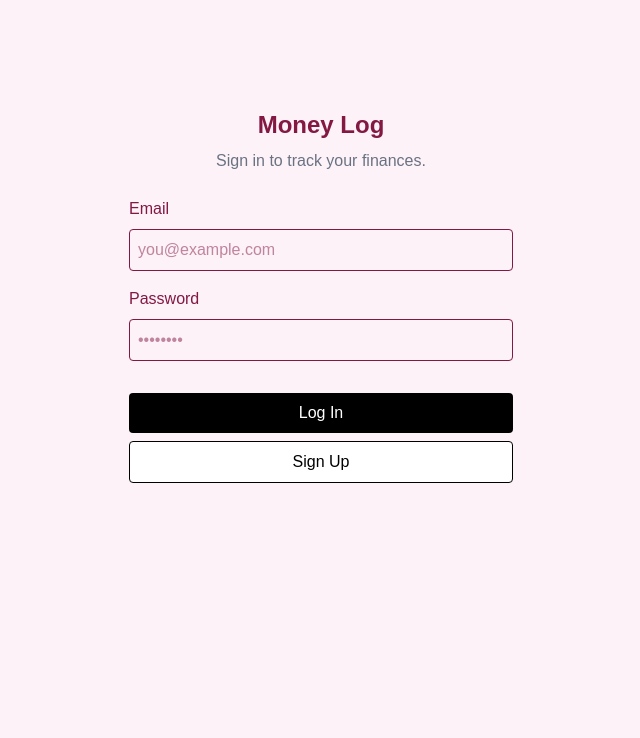
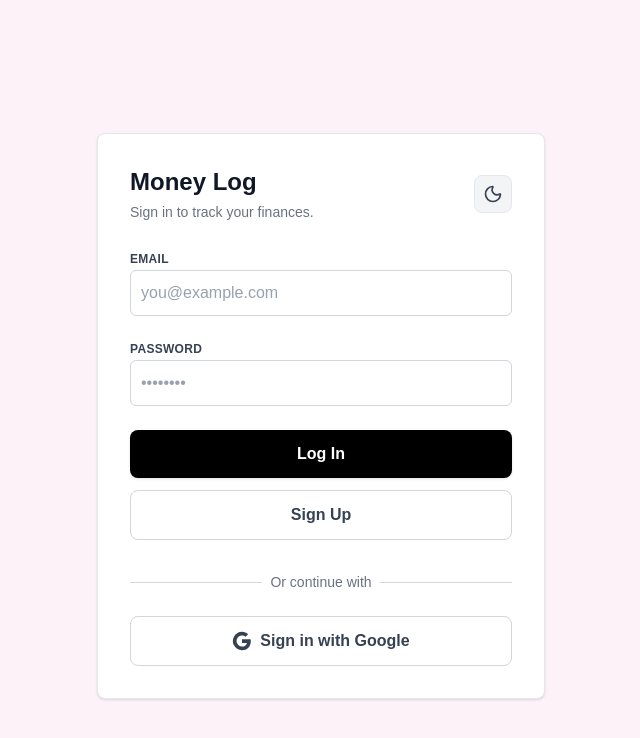
Before and after one commit to ABDewanusa/money-log, a Next.js app: page /login in a window 1280 px wide. Shown: the top 738 px of the page, without its empty margins (319-959 px from the left). Built offline with nearby package versions, Linux system fonts and the light colour scheme; no server answers.

Commit message:
Google OAuth

```diff
--- /dev/null
+++ b/app/auth/callback/route.ts
@@ -0,0 +1,19 @@
+import { createClient } from '@/utils/supabase/server'
+import { NextResponse } from 'next/server'
+
+export async function GET(request: Request) {
+  const { searchParams, origin } = new URL(request.url)
+  const code = searchParams.get('code')
+  const next = searchParams.get('next') ?? '/dashboard'
+
+  if (code) {
+    const supabase = await createClient()
+    const { error } = await supabase.auth.exchangeCodeForSession(code)
+    if (!error) {
+      return NextResponse.redirect(`${origin}${next}`)
+    }
+  }
+
+  // return the user to an error page with instructions
+  return NextResponse.redirect(`${origin}/login?error=Could not authenticate user`)
+}
--- a/app/login/actions.ts
+++ b/app/login/actions.ts
@@ -2,8 +2,29 @@
 
 import { revalidatePath } from 'next/cache'
 import { redirect } from 'next/navigation'
+import { headers } from 'next/headers'
 import { createClient } from '@/utils/supabase/server'
 import { seedUserData } from '@/app/actions/seedUserData'
+
+export async function loginWithGoogle() {
+  const supabase = await createClient()
+  const origin = (await headers()).get('origin')
+
+  const { data, error } = await supabase.auth.signInWithOAuth({
+    provider: 'google',
+    options: {
+      redirectTo: `${origin}/auth/callback`,
+    },
+  })
+
+  if (error) {
+    return redirect('/login?error=' + encodeURIComponent(error.message))
+  }
+
+  if (data.url) {
+    redirect(data.url)
+  }
+}
 
 export async function login(formData: FormData) {
   const supabase = await createClient()
--- a/app/login/page.tsx
+++ b/app/login/page.tsx
@@ -1,20 +1,21 @@
 'use client'
 
-import { login, signup } from './actions'
+import { login, signup, loginWithGoogle } from './actions'
 import { useSearchParams } from 'next/navigation'
 import { Suspense } from 'react'
 import { useFormStatus } from 'react-dom'
+import { ThemeToggle } from '@/app/components/ThemeToggle'
 
 function SubmitButtons() {
   const { pending } = useFormStatus()
 
   return (
-    <div className="flex flex-col gap-2 mt-4">
+    <div className="flex flex-col gap-3 mt-6">
       <button
         type="submit"
         formAction={login}
         disabled={pending}
-        className="bg-black text-white p-2 rounded hover:bg-gray-800 disabled:opacity-50 disabled:cursor-not-allowed transition-opacity"
+        className="w-full py-3 px-4 bg-black hover:bg-gray-800 dark:bg-white dark:text-black dark:hover:bg-gray-200 text-white font-bold rounded-lg shadow-sm transition-all flex justify-center items-center disabled:opacity-50 disabled:cursor-not-allowed"
       >
         {pending ? 'Processing...' : 'Log In'}
       </button>
@@ -22,11 +23,42 @@ function SubmitButtons() {
         type="submit"
         formAction={signup}
         disabled={pending}
-        className="bg-white text-black border p-2 rounded hover:bg-gray-50 disabled:opacity-50 disabled:cursor-not-allowed transition-opacity"
+        className="w-full py-3 px-4 bg-transparent border border-gray-300 dark:border-slate-600 text-gray-700 dark:text-gray-300 hover:bg-gray-50 dark:hover:bg-slate-700 font-bold rounded-lg transition-all flex justify-center items-center disabled:opacity-50 disabled:cursor-not-allowed"
       >
         Sign Up
       </button>
     </div>
+  )
+}
+
+function GoogleButton() {
+  return (
+    <form action={loginWithGoogle}>
+      <button
+        type="submit"
+        className="w-full py-3 px-4 bg-white dark:bg-slate-900 border border-gray-300 dark:border-slate-600 text-gray-700 dark:text-gray-300 hover:bg-gray-50 dark:hover:bg-slate-800 font-bold rounded-lg transition-all flex justify-center items-center gap-2"
+      >
+        <svg className="w-5 h-5" viewBox="0 0 24 24">
+          <path
+            fill="currentColor"
+            d="M22.56 12.25c0-.78-.07-1.53-.2-2.25H12v4.26h5.92c-.26 1.37-1.04 2.53-2.21 3.31v2.77h3.57c2.08-1.92 3.28-4.74 3.28-8.09z"
+          />
+          <path
+            fill="currentColor"
+            d="M12 23c2.97 0 5.46-.98 7.28-2.66l-3.57-2.77c-.98.66-2.23 1.06-3.71 1.06-2.86 0-5.29-1.93-6.16-4.53H2.18v2.84C3.99 20.53 7.7 23 12 23z"
+          />
+          <path
+            fill="currentColor"
+            d="M5.84 14.09c-.22-.66-.35-1.36-.35-2.09s.13-1.43.35-2.09V7.07H2.18C1.43 8.55 1 10.22 1 12s.43 3.45 1.18 4.93l2.85-2.22.81-.62z"
+          />
+          <path
+            fill="currentColor"
+            d="M12 5.38c1.62 0 3.06.56 4.21 1.64l3.15-3.15C17.45 2.09 14.97 1 12 1 7.7 1 3.99 3.47 2.18 7.07l3.66 2.84c.87-2.6 3.3-4.53 6.16-4.53z"
+          />
+        </svg>
+        Sign in with Google
+      </button>
+    </form>
   )
 }
 
@@ -36,59 +68,77 @@ function LoginForm() {
   const message = searchParams.get('message')
 
   return (
-    <>
-      <div className="text-center space-y-2">
-        <h1 className="text-2xl font-bold">Money Log</h1>
-        <p className="text-gray-500">Sign in to track your finances.</p>
+    <div className="bg-white dark:bg-slate-800 p-6 sm:p-8 rounded-lg shadow-sm border border-gray-200 dark:border-slate-700 max-w-md mx-auto w-full">
+      <div className="flex justify-between items-center mb-6">
+        <div>
+          <h1 className="text-2xl font-bold text-gray-900 dark:text-gray-100">Money Log</h1>
+          <p className="text-sm text-gray-500 dark:text-gray-400 mt-1">Sign in to track your finances.</p>
+        </div>
+        <ThemeToggle />
       </div>
 
       {error && (
-        <div className="bg-red-50 text-red-600 p-3 rounded text-sm w-full max-w-sm text-center">
+        <div className="mb-6 bg-red-50 dark:bg-red-900/30 text-red-700 dark:text-red-300 p-3 rounded-md text-sm border border-red-200 dark:border-red-800">
           {error}
         </div>
       )}
 
       {message && (
-        <div className="bg-green-50 text-green-600 p-3 rounded text-sm w-full max-w-sm text-center">
+        <div className="mb-6 bg-green-50 dark:bg-green-900/30 text-green-700 dark:text-green-300 p-3 rounded-md text-sm border border-green-200 dark:border-green-800">
           {message}
         </div>
       )}
 
-      <form className="flex flex-col w-full max-w-sm gap-4">
-        <div className="flex flex-col gap-2">
-          <label htmlFor="email">Email</label>
+      <form className="space-y-5">
+        <div className="space-y-1.5">
+          <label htmlFor="email" className="text-xs font-bold text-gray-700 dark:text-gray-300 uppercase tracking-wide">Email</label>
           <input
             id="email"
             name="email"
             type="email"
             required
-            className="border p-2 rounded"
             placeholder="you@example.com"
+            className="w-full p-2.5 border border-gray-300 dark:border-slate-600 rounded-md text-gray-900 dark:text-white placeholder:text-gray-400 dark:placeholder:text-slate-500 focus:ring-2 focus:ring-black focus:border-transparent outline-none transition-all dark:bg-slate-900"
           />
         </div>
 
-        <div className="flex flex-col gap-2">
-          <label htmlFor="password">Password</label>
+        <div className="space-y-1.5">
+          <label htmlFor="password" className="text-xs font-bold text-gray-700 dark:text-gray-300 uppercase tracking-wide">Password</label>
           <input
             id="password"
             name="password"
             type="password"
             required
-            className="border p-2 rounded"
             placeholder="••••••••"
+            className="w-full p-2.5 border border-gray-300 dark:border-slate-600 rounded-md text-gray-900 dark:text-white placeholder:text-gray-400 dark:placeholder:text-slate-500 focus:ring-2 focus:ring-black focus:border-transparent outline-none transition-all dark:bg-slate-900"
           />
         </div>
 
         <SubmitButtons />
       </form>
-    </>
+
+      <div className="mt-8">
+        <div className="relative">
+          <div className="absolute inset-0 flex items-center">
+            <div className="w-full border-t border-gray-300 dark:border-slate-600"></div>
+          </div>
+          <div className="relative flex justify-center text-sm">
+            <span className="px-2 bg-white dark:bg-slate-800 text-gray-500 dark:text-gray-400">Or continue with</span>
+          </div>
+        </div>
+
+        <div className="mt-6">
+          <GoogleButton />
+        </div>
+      </div>
+    </div>
   )
 }
 
 export default function LoginPage() {
   return (
-    <div className="flex flex-col items-center justify-center min-h-[50vh] space-y-6">
-      <Suspense fallback={<div className="text-center">Loading...</div>}>
+    <div className="flex flex-col items-center justify-center min-h-[80vh] px-4">
+      <Suspense fallback={<div className="text-center text-gray-500">Loading...</div>}>
         <LoginForm />
       </Suspense>
     </div>
```
